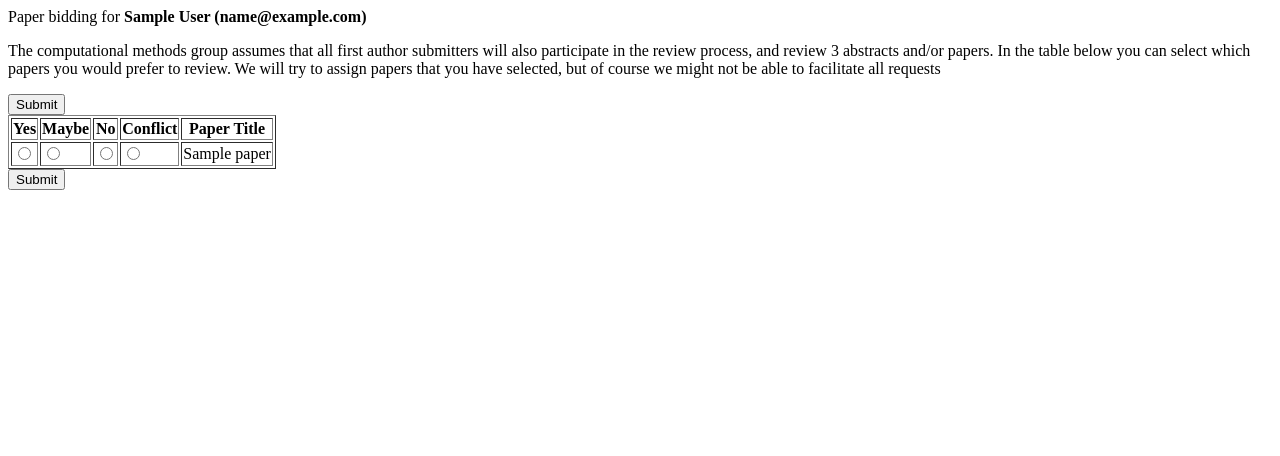
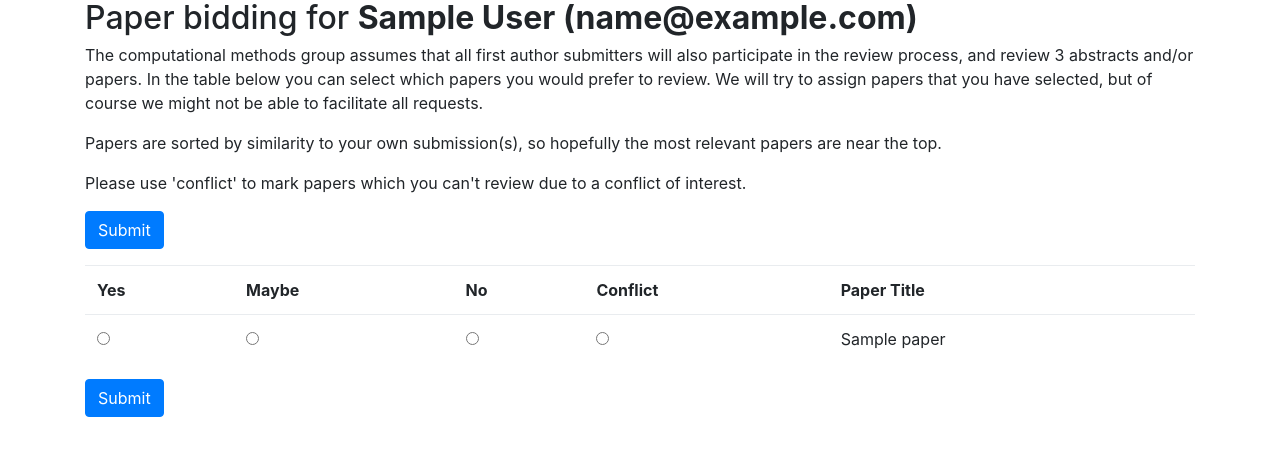
Before and after one commit to vanatteveldt/paperbidding, a Django app: template bidding/templates/bidding/bids.html in a window 1280 px wide. Shown: the top 456 px of the page. Run offline with Django 3.2, Linux system fonts and the light colour scheme; the template is opened without the code that fills it: most values are stand-ins (such as "Sample title", 1, 10 or a date in 2020); some libraries are stand-ins or nearby versions.

Commit message:
Add layout

```diff
--- a/bidding/templates/bidding/bids.html
+++ b/bidding/templates/bidding/bids.html
@@ -1,28 +1,43 @@
 <!DOCTYPE html>
 <html lang="en">
+<head>
+    <title>ICA CM Paper Bidding</title>
+    <meta charset="utf-8">
+    <meta name="viewport" content="width=device-width, initial-scale=1, background-color=#000000">
+
+    <link rel="stylesheet" href="https://maxcdn.bootstrapcdn.com/bootstrap/4.0.0-beta/css/bootstrap.min.css">
+    <script src="https://ajax.googleapis.com/ajax/libs/jquery/1.12.4/jquery.min.js"></script>
+    <script src="https://maxcdn.bootstrapcdn.com/bootstrap/4.0.0-beta/js/bootstrap.min.js"></script>
+</head>
+
 <head>
     <meta charset="UTF-8">
     <title>Title</title>
 </head>
 <body>
-Paper bidding for <b>{{ me.first_name }} {{ me.last_name }} ({{ me.email }})</b>
+<div class="container">
+    <h2>Paper bidding for <b>{{ me.first_name }} {{ me.last_name }} ({{ me.email }})</b></h2>
 <p>
     The computational methods group assumes that all first author submitters will also participate in the review process, and review 3 abstracts and/or papers.
     In the table below you can select which papers you would prefer to review.
-    We will try to assign papers that you have selected, but of course we might not be able to facilitate all requests
+    We will try to assign papers that you have selected, but of course we might not be able to facilitate all requests.
+
+    <p>Papers are sorted by similarity to your own submission(s), so hopefully the most relevant papers are near the top.
+    <p>Please use 'conflict' to mark papers which you can't review due to a conflict of interest.
 </p>
 {% if msg %}
 <p><b>{{ msg }}</b></p>
 {% endif %}
 
 <form method="POST">{% csrf_token %}
-<input type="submit">
-<table border="1">
+<input type="submit" class="btn btn-primary">
+
+<table class="table" style="margin-top:1em">
 <tr>
-    <th>Yes</th>
-    <th>Maybe</th>
-    <th>No</th>
-    <th>Conflict</th>
+    <th title="Yes">Yes</th>
+    <th title="Maybe">Maybe</th>
+    <th title="No">No</th>
+    <th title="Conflict">Conflict</th>
     <th>Paper Title</th>
 </tr>
     {%  for paper in papers %}
@@ -35,8 +50,10 @@ Paper bidding for <b>{{ me.first_name }} {{ me.last_name }} ({{ me.email }})</b>
       </tr>
     {% endfor %}
 </table>
-<input type="submit">
+<input type="submit" class="btn btn-primary">
 
 </form>
+</div>
 </body>
+
 </html>
```
